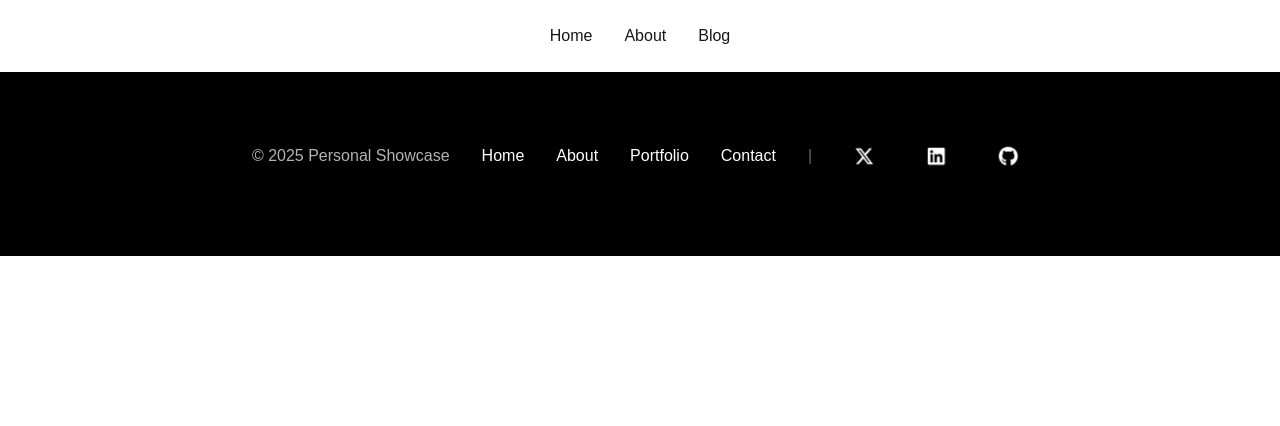
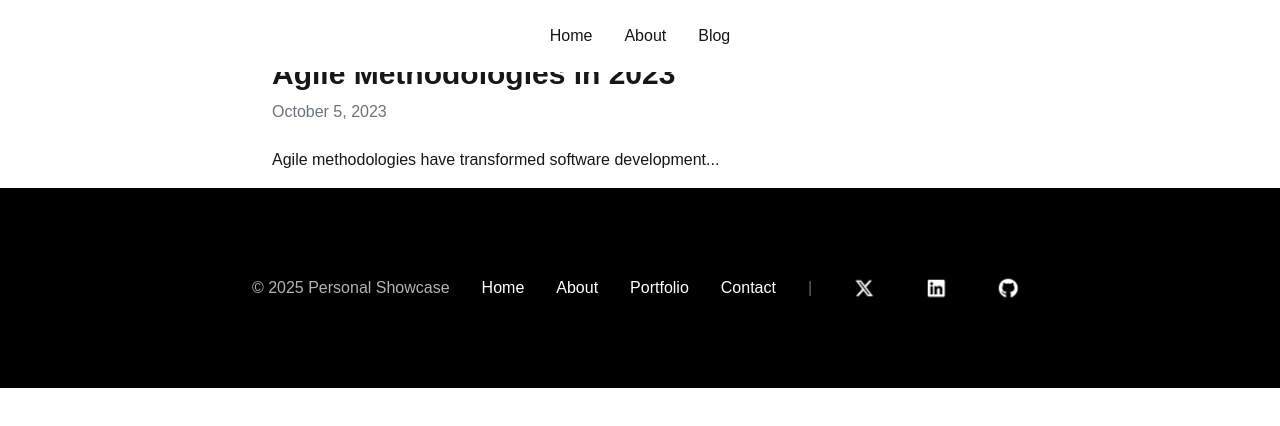
Before and after one commit to maretaayu/next-template, a Next.js app: page /blog/agile-methodologies-2023 in a window 1280 px wide. Shown: the top 426 px of the page. Built offline with nearby package versions, Linux system fonts and the light colour scheme.

Commit message:
fix(slug): adjust slug with use from react

```diff
--- a/src/app/blog/[slug]/page.tsx
+++ b/src/app/blog/[slug]/page.tsx
@@ -1,14 +1,33 @@
 import { posts } from "../../../data/content";
-type Params = { params: { slug: string } };
+import Link from "next/link";
+import { use } from "react";
 
-export default function BlogPost({ params }: Params) {
-  const post = posts.find((p) => p.slug === params.slug);
+type BlogParams = Promise<{ slug: string }>;
+
+export default function BlogPost({ params }: { params: BlogParams }) {
+  const { slug } = use(params);
+  const post = posts.find((p) => p.slug === slug);
+
   if (!post) return <p>Post not found</p>;
 
   return (
-    <main>
-      <h1 className="text-2xl font-bold">{post.title}</h1>
-      <p>{post.content}</p>
-    </main>
+    <div className="container mx-auto p-4 max-w-3xl">
+      <Link href="/blog" className="text-blue-600 mb-4 block">
+        &larr; Back to all posts
+      </Link>
+
+      <h1 className="text-3xl font-bold mb-2">{post.title}</h1>
+      <p className="text-gray-500 mb-6">{post.date}</p>
+
+      <div className="prose max-w-none">
+        <p>{post.content}</p>
+      </div>
+    </div>
   );
 }
+
+export function generateStaticParams() {
+  return posts.map((post) => ({
+    slug: post.slug,
+  }));
+}
```
